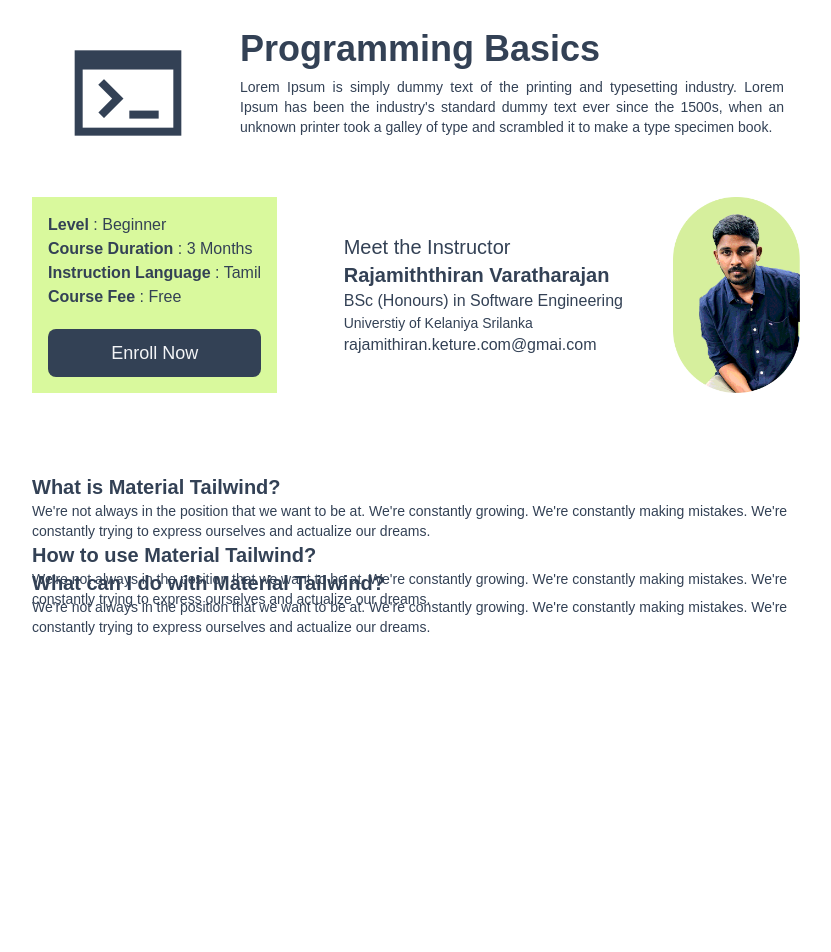
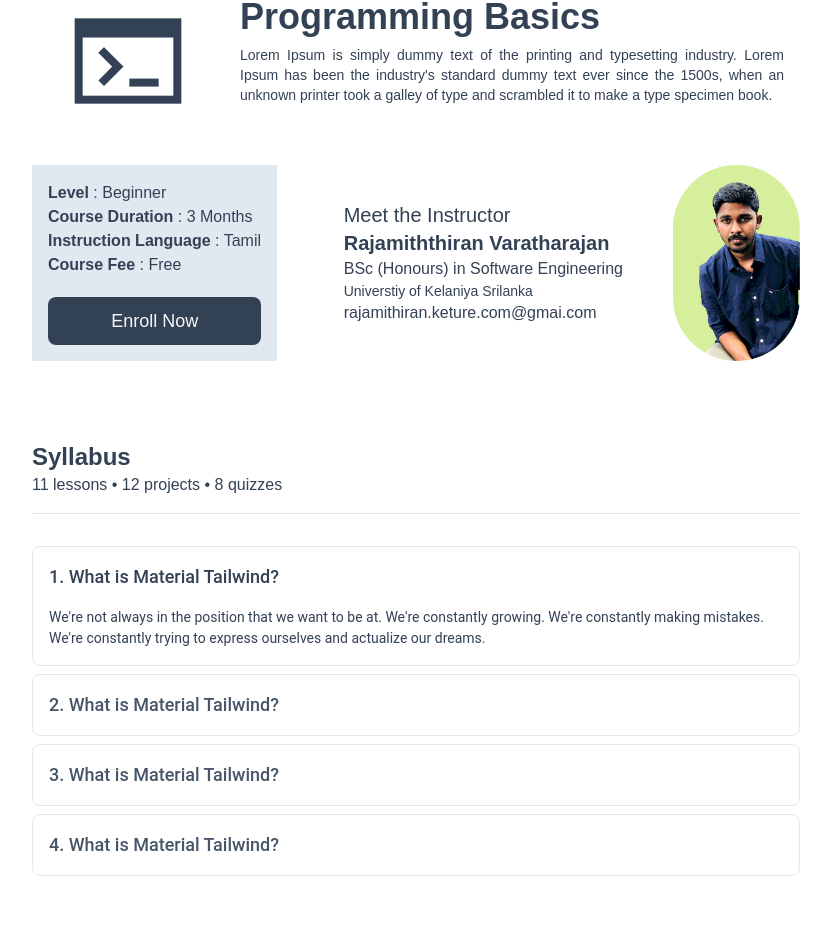
Before and after one commit to Keture/Keture-School-of-Coding, a React (Create React App) app: page / in a window 1280 px wide. Shown: the part 176-1128 px from the top of the page, without its empty margins (224-1055 px from the left). Before the commit the page ends 853 px from the top, so only its background shows below. Built offline with nearby package versions, Linux system fonts and the light colour scheme.

Commit message:
basic layout upadated

```diff
--- a/src/App.js
+++ b/src/App.js
@@ -11,12 +11,12 @@ function App() {
   const handleOpen = (value) => setOpen(open === value ? 0 : value);
   return (
     <>
-      <div className="container max-w-3xl mx-auto mt-20 text-slate-700">
+      <div className="container max-w-3xl mx-auto mt-16 text-slate-700">
         <div className=" text-center">
           <div className=" text-xl font-black tracking-wide">Keture</div>
           <div className="tracking-[.15em]">School of Coding</div>
         </div>
-        <hr className="h-px my-8 bg-gray-200 border-0 dark:bg-slate-700 mx-4"></hr>
+        <hr className=" h-[.05em] mb-8 mt-4 bg-slate-200 border-0 dark:bg-slate-700"></hr>
         <div className="md:grid grid-cols-4 mt-10">
           <div className=" flex align-middle justify-center">
             <span className="material-symbols-sharp text-9xl">terminal</span>
@@ -31,8 +31,8 @@ function App() {
             </div>
           </div>
         </div>
-        <div className="md:grid grid-cols-3 mt-10 gap-4">
-          <div className="bg-lime-200 p-4 m-4 md:m-0">
+        <div className="md:grid grid-cols-3 mt-10 gap-4 md:px-4 lg:px-0">
+          <div className="bg-slate-200 p-4 m-4 md:m-0">
             <div>
               <span className=" font-semibold">Level</span> : Beginner
             </div>
@@ -40,14 +40,17 @@ function App() {
               <span className=" font-semibold">Course Duration</span> : 3 Months
             </div>
             <div>
-              <span className=" font-semibold">Instruction Language</span> : Tamil
+              <span className=" font-semibold">Instruction Language</span> :
+              Tamil
             </div>
             <div>
               <span className=" font-semibold">Course Fee</span> : Free
             </div>
-            <button class="w-full h-12 px-6 mt-5 text-gray-100 font-medium text-lg transition-colors duration-150 bg-slate-700 rounded-lg focus:shadow-outline hover:bg-slate-800">Enroll Now</button>
+            <button class="w-full h-12 px-6 mt-5 text-gray-100 font-medium text-lg transition-colors duration-150 bg-slate-700 rounded-lg focus:shadow-outline hover:bg-slate-800">
+              Enroll Now
+            </button>
           </div>
-          <div className="col-span-2 grid grid-cols-4">
+          <div className="col-span-2 grid grid-cols-4 p-4 md:p-0">
             <div className="col-span-3 flex justify-center items-center">
               <div>
                 <div className="text-xl">Meet the Instructor</div>
@@ -66,39 +69,124 @@ function App() {
             </div>
           </div>
         </div>
-        <div className="my-20">
-
-        <Accordion open={open === 1}>
-        <AccordionHeader onClick={() => handleOpen(1)}>What is Material Tailwind?</AccordionHeader>
-        <AccordionBody>
-          We&apos;re not always in the position that we want to be at. We&apos;re constantly
-          growing. We&apos;re constantly making mistakes. We&apos;re constantly trying to express
-          ourselves and actualize our dreams.
+        <div className="my-20 px-4 lg:px-0">
+          <div className=" text-2xl font-black">Syllabus</div>
+          <div className="">11 lessons • 12 projects • 8 quizzes</div>
+          <hr className=" h-[.05em] mb-8 mt-4 bg-slate-200 border-0 dark:bg-slate-700"></hr>
+          <Accordion
+            open={open === 1}
+            className="mb-2 rounded-lg border border-slate-200 px-4 "
+          >
+            <AccordionHeader
+              onClick={() => handleOpen(1)}
+              className={`border-b-0 text-slate-600 transition-colors text-lg font-medium ${
+                open === 1 ? "text-slate-700 hover:!text-slate-700" : ""
+              }`}
+            >
+              1. What is Material Tailwind?
+            </AccordionHeader>
+            <AccordionBody className="pt-0 text-slate-700 font-normal">
+              We&apos;re not always in the position that we want to be at.
+              We&apos;re constantly growing. We&apos;re constantly making
+              mistakes. We&apos;re constantly trying to express ourselves and
+              actualize our dreams.
             </AccordionBody>
           </Accordion>
-      <Accordion open={open === 2}>
-        <AccordionHeader onClick={() => handleOpen(2)}>
-          How to use Material Tailwind?
+          <Accordion
+            open={open === 2}
+            className="mb-2 rounded-lg border border-slate-200 px-4 "
+          >
+            <AccordionHeader
+              onClick={() => handleOpen(2)}
+              className={`border-b-0 text-slate-600 transition-colors text-lg font-medium ${
+                open === 2 ? "text-slate-700 hover:!text-slate-700" : ""
+              }`}
+            >
+              2. What is Material Tailwind?
             </AccordionHeader>
-        <AccordionBody>
-          We&apos;re not always in the position that we want to be at. We&apos;re constantly
-          growing. We&apos;re constantly making mistakes. We&apos;re constantly trying to express
-          ourselves and actualize our dreams.
+            <AccordionBody className="pt-0 text-slate-700 font-normal">
+              We&apos;re not always in the position that we want to be at.
+              We&apos;re constantly growing. We&apos;re constantly making
+              mistakes. We&apos;re constantly trying to express ourselves and
+              actualize our dreams.
             </AccordionBody>
           </Accordion>
-      <Accordion open={open === 3}>
-        <AccordionHeader onClick={() => handleOpen(3)}>
-          What can I do with Material Tailwind?
+          <Accordion
+            open={open === 3}
+            className="mb-2 rounded-lg border border-slate-200 px-4 "
+          >
+            <AccordionHeader
+              onClick={() => handleOpen(3)}
+              className={`border-b-0 text-slate-600 transition-colors text-lg font-medium ${
+                open === 3 ? "text-slate-700 hover:!text-slate-700" : ""
+              }`}
+            >
+              3. What is Material Tailwind?
             </AccordionHeader>
-        <AccordionBody>
-          We&apos;re not always in the position that we want to be at. We&apos;re constantly
-          growing. We&apos;re constantly making mistakes. We&apos;re constantly trying to express
-          ourselves and actualize our dreams.
+            <AccordionBody className="pt-0 text-slate-700 font-normal">
+              We&apos;re not always in the position that we want to be at.
+              We&apos;re constantly growing. We&apos;re constantly making
+              mistakes. We&apos;re constantly trying to express ourselves and
+              actualize our dreams.
+            </AccordionBody>
+          </Accordion>
+          <Accordion
+            open={open === 4}
+            className="mb-2 rounded-lg border border-slate-200 px-4 "
+          >
+            <AccordionHeader
+              onClick={() => handleOpen(4)}
+              className={`border-b-0 text-slate-600 transition-colors text-lg font-medium ${
+                open === 4 ? "text-slate-700 hover:!text-slate-700" : ""
+              }`}
+            >
+              4. What is Material Tailwind?
+            </AccordionHeader>
+            <AccordionBody className="pt-0 text-slate-700 font-normal">
+              We&apos;re not always in the position that we want to be at.
+              We&apos;re constantly growing. We&apos;re constantly making
+              mistakes. We&apos;re constantly trying to express ourselves and
+              actualize our dreams.
             </AccordionBody>
           </Accordion>
 
+
         </div>
       </div>
+
+      <footer class="bg-white dark:bg-gray-800">
+        <div class="w-full mx-auto max-w-screen-xl p-4 md:flex md:items-center md:justify-between">
+          <span class="text-sm text-gray-500 sm:text-center dark:text-gray-400">
+            © 2023{" "}
+            <a href="https://flowbite.com/" class="hover:underline">
+              Flowbite™
+            </a>
+            . All Rights Reserved.
+          </span>
+          <ul class="flex flex-wrap items-center mt-3 text-sm font-medium text-gray-500 dark:text-gray-400 sm:mt-0">
+            <li>
+              <a href="#" class="mr-4 hover:underline md:mr-6 ">
+                About
+              </a>
+            </li>
+            <li>
+              <a href="#" class="mr-4 hover:underline md:mr-6">
+                Privacy Policy
+              </a>
+            </li>
+            <li>
+              <a href="#" class="mr-4 hover:underline md:mr-6">
+                Licensing
+              </a>
+            </li>
+            <li>
+              <a href="#" class="hover:underline">
+                Contact
+              </a>
+            </li>
+          </ul>
+        </div>
+      </footer>
     </>
   );
 }
--- a/tailwind.config.js
+++ b/tailwind.config.js
@@ -1,10 +1,25 @@
-/** @type {import('tailwindcss').Config} */
-module.exports = {
-  content: [
-    "./src/**/*.{js,jsx,ts,tsx}",
-  ],
+const withMT = require("@material-tailwind/react/utils/withMT");
+
+module.exports = withMT({
+  content: ["./src/**/*.{js,jsx,ts,tsx}"],
   theme: {
-    extend: {},
+    extend: {
+      colors: {
+        slate: {
+          50: "#f8fafc",
+          100: "#f1f5f9",
+          200: "#e2e8f0",
+          300: "#cbd5e1",
+          400: "#94a3b8",
+          500: "#64748b",
+          600: "#475569",
+          700: "#334155",
+          800: "#1e293b",
+          900: "#0f172a",
+          950: "#020617",
+        },
+      },
+    },
   },
   plugins: [],
-}
+});
```
Lines whose indentation alone changed are shown as unchanged.
